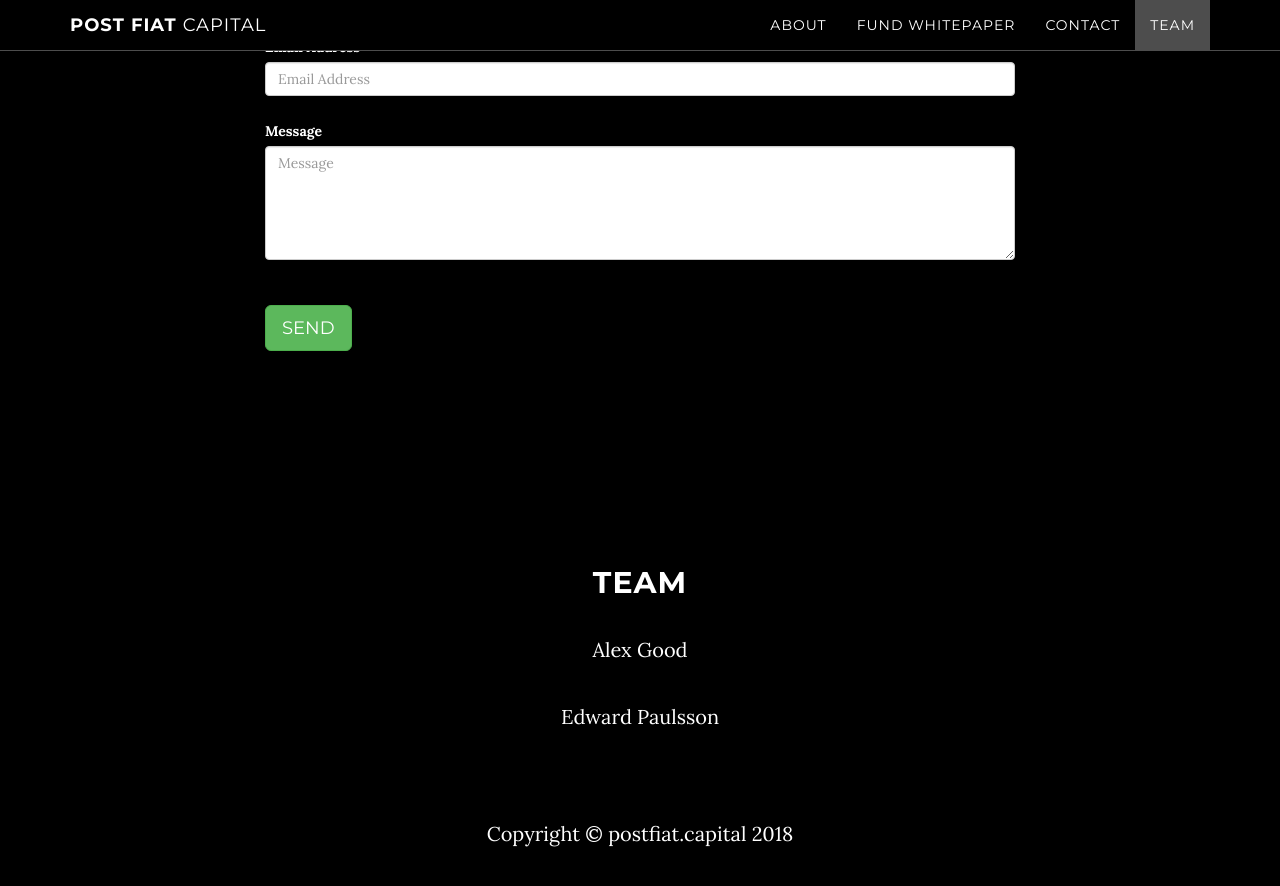
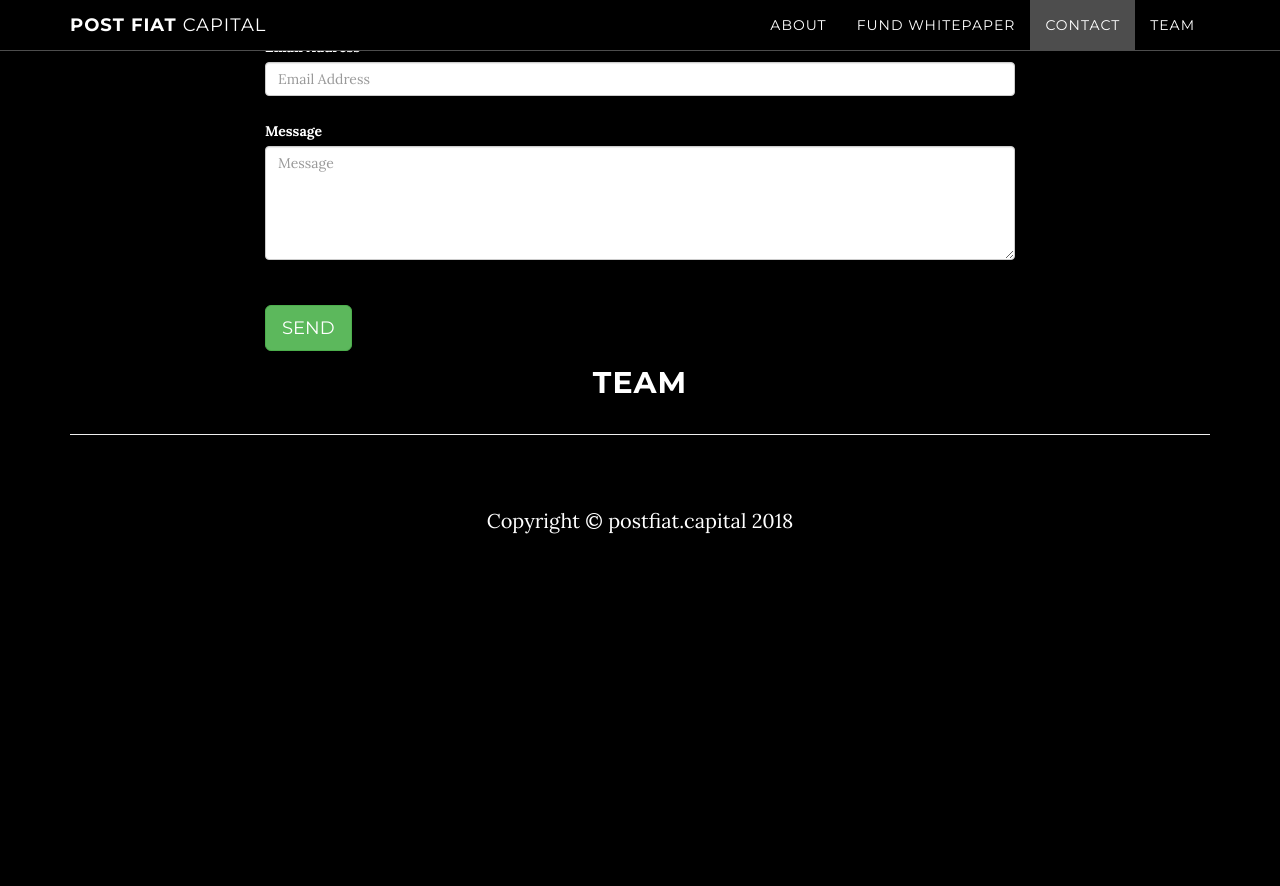
Before and after one commit to postfiat/postfiat.github.io, a Jekyll site: the page built from index.html, in a window 1280 px wide and 900 px high, scrolled down 2412 px. Shown: the top 886 px of the window. Built offline with Jekyll 4.4.1, drawn with Linux system fonts in a browser that asks for light colours; after the commit the page ends 2999 px from its top, so only the background shows below that.

Commit message:
changed team page format
att

```diff
--- a/_includes/team.html
+++ b/_includes/team.html
@@ -1,9 +1,11 @@
-    <!-- Team Section -->
-    <section id="team" class="container content-section text-center">
+<!-- Contact Section -->
+<section id="contact">
+    <div class="container">
         <div class="row">
-            <div class="col-lg-8 col-lg-offset-2">
+            <div class="col-lg-12 text-center">
                 <h2>Team</h2>
-                <p>Alex Good</p>
-                <p>Edward Paulsson</p>
+                <hr class="star-primary">
+            </div>
         </div>
-    </section>
+            </div>
+</section>
```
